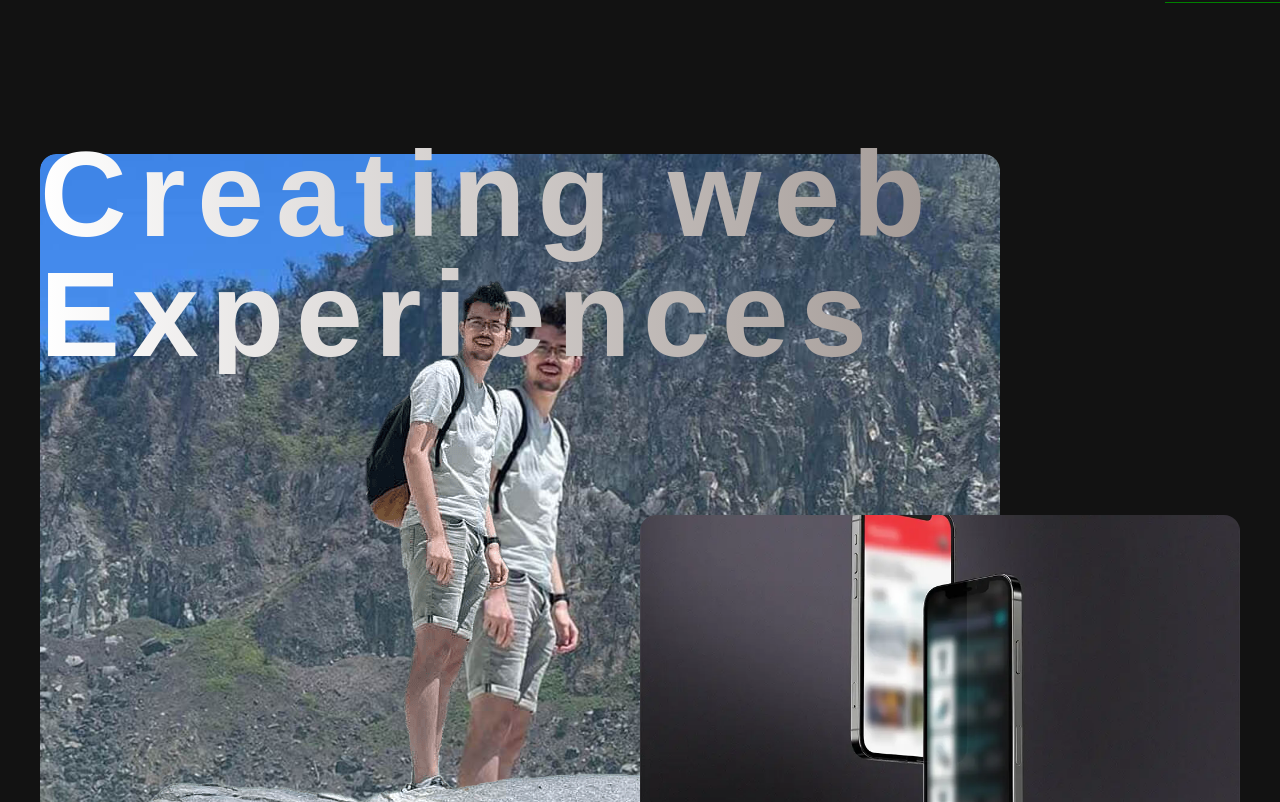
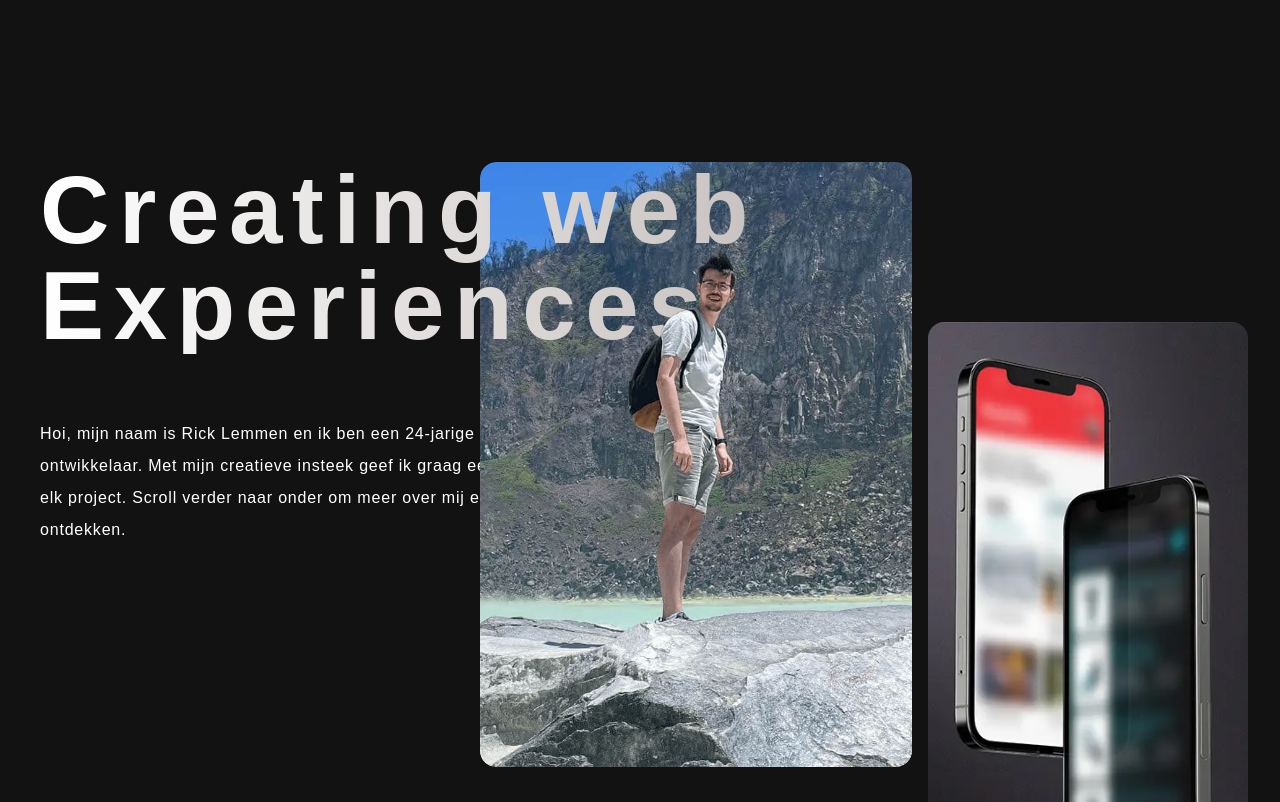
Before and after one commit to nemmel2000/ricklemmen-site, a Vue app: page / in a window 1280 px wide. Shown: the part 798-1600 px from the top of the page. Built offline with nearby package versions, Linux system fonts and the light colour scheme.

Commit message:
Improve responsive

```diff
--- a/src/App.vue
+++ b/src/App.vue
@@ -117,9 +117,7 @@ onMounted(() => {
             end: 'top top',
             scrub: 1
           },
-          ease: 'power2.out',
-          y: -movement,
-          zIndex: 10
+          y: -movement
         })
       })
 
@@ -135,8 +133,7 @@ onMounted(() => {
             scrub: 1
           },
           ease: 'power2.inOut',
-          y: movement,
-          zIndex: 10
+          y: movement
         })
       })
 
@@ -246,6 +243,10 @@ onMounted(() => {
       },
       '-=0.2'
     )
+    headerTl.from('body', {
+      height: window.innerHeight,
+      duration: 0.1
+    })
     headerTl.from(
       '.header__content',
       {
@@ -272,10 +273,6 @@ onMounted(() => {
       },
       '-=1.5'
     )
-    headerTl.from('body', {
-      height: window.innerHeight,
-      duration: 0.1
-    })
     headerTl.from('.header__text', {
       y: 40,
       filter: 'blur(4px)',
@@ -473,8 +470,7 @@ onMounted(() => {
         trigger: '#projects',
         start: '50% bottom',
         end: '67% bottom',
-        scrub: 0.5,
-        markers: true
+        scrub: 0.5
       }
     })
 
--- a/src/components/blocks/IntroBlock.vue
+++ b/src/components/blocks/IntroBlock.vue
@@ -1,12 +1,67 @@
 <template>
-  <section id="about" class="container-xl mt-32">
-    <div class="grid grid-cols-12">
-      <div class="col-span-full relative h-full">
-        <h2 class="text-gradient title-2 absolute top-0 left-0 z-[2] translate-y-1">
+  <section id="about" class="container-xl mt-40 mb-20 lg:mb-96 relative">
+    <div class="grid grid-cols-12 gap-x-4">
+      <template v-if="isDesktop">
+        <div class="col-span-full 2xl:col-span-8 relative h-full w-full block">
+          <h2
+            class="text-gradient relative z-10 title-1 tracking-widest leading-none 2xl:text-[120px] font-black"
+          >
             Creating web <br />
             Experiences
           </h2>
-        <div class="mt-6 relative size-full rounded-2xl overflow-clip w-4/5">
+          <p class="text-white font-light mt-16 w-1/2">
+            Hoi, mijn naam is Rick Lemmen en ik ben een <span v-text="yearsOld"></span>-jarige
+            frontend ontwikkelaar. Met mijn creatieve insteek geef ik graag een unieke draai aan elk
+            project. Scroll verder naar onder om meer over mij en mijn werk te ontdekken.
+          </p>
+        </div>
+        <div class="absolute w-[calc((100%/12)*7.5)] z-1 right-0 top-0 bottom-0 pr-8">
+          <div class="grid grid-cols-7 gap-x-4">
+            <div class="col-span-4">
+              <div class="relative size-full z-1 rounded-2xl overflow-clip aspect-[5/7] ani-exit">
+                <img
+                  src="/img/rick.jpg"
+                  alt="foto van Rick Lemmen"
+                  class="object-cover size-full rounded-2xl relative"
+                />
+              </div>
+            </div>
+            <div class="col-span-3">
+              <picture>
+                <source srcset="/img/projects/makita_mockup_blured.webp" type="image/webp" />
+                <source srcset="/img/projects/makita_mockup_blured.jpg" type="image/jpg" />
+                <img
+                  src="/img/projects/makita_mockup_blured.webp"
+                  alt="Image"
+                  class="size-full relative object-cover mt-40 rounded-2xl overflow-clip ani-exit"
+                />
+              </picture>
+            </div>
+          </div>
+        </div>
+        <div class="absolute w-[calc((100%/12)*7.5)] z-20 right-0 top-0 bottom-0 pr-8">
+          <div class="grid grid-cols-7 gap-x-4">
+            <div class="col-span-4">
+              <div class="relative size-full z-1 rounded-2xl overflow-clip aspect-[5/7] ani-exit">
+                <img
+                  src="/img/rick-transparant.png"
+                  alt="foto van Rick Lemmen"
+                  class="object-cover rounded-2xl absolute inset-0 size-full"
+                />
+              </div>
+            </div>
+          </div>
+        </div>
+      </template>
+      <template v-else>
+        <div class="col-span-full relative h-full">
+          <h2
+            class="text-gradient title-2 absolute top-0 left-0 z-[2] translate-y-1 md:translate-y-0"
+          >
+            Creating web <br />
+            Experiences
+          </h2>
+          <div class="mt-6 relative size-full rounded-2xl overflow-clip w-4/5 md:w-3/4">
             <img
               src="/img/rick.jpg"
               alt="foto van Rick Lemmen"
@@ -19,7 +74,7 @@
             />
           </div>
         </div>
-      <div class="col-span-6 col-start-7">
+        <div class="col-span-6 col-start-7 md:col-span-5 md:col-start-8">
           <picture>
             <source srcset="/img/projects/makita_mockup_blured.webp" type="image/webp" />
             <source srcset="/img/projects/makita_mockup_blured.jpg" type="image/jpg" />
@@ -31,10 +86,11 @@
           </picture>
         </div>
         <div class="col-span-full text-white font-light mt-6">
-        Hoi, mijn naam is Rick Lemmen en ik ben een <span v-text="yearsOld"></span>-jarige frontend
-        ontwikkelaar. Met mijn creatieve insteek geef ik graag een unieke draai aan elk project.
-        Scroll verder naar onder om meer over mij en mijn werk te ontdekken.
+          Hoi, mijn naam is Rick Lemmen en ik ben een <span v-text="yearsOld"></span>-jarige
+          frontend ontwikkelaar. Met mijn creatieve insteek geef ik graag een unieke draai aan elk
+          project. Scroll verder naar onder om meer over mij en mijn werk te ontdekken.
         </div>
+      </template>
     </div>
   </section>
 </template>
@@ -51,6 +107,8 @@ function getAge(dateString) {
   return age
 }
 
+const isDesktop = window.innerWidth > 1223
+
 let yearsOld = getAge('2000/06/23')
 </script>
 
--- a/src/components/blocks/TheProjects.vue
+++ b/src/components/blocks/TheProjects.vue
@@ -1,6 +1,6 @@
 <template>
-  <section id="projects" class="pt-60 pb-40 lg:pb-60 lg:pt-[50vh] z-1" style="color: white">
-    <div class="container-xl">
+  <section class="pt-60 pb-40 lg:pb-60 z-1 scroll-m-20" style="color: white">
+    <div class="container-xl" id="projects">
       <div class="flex flex-col">
         <p class="text-xl lg:text-2xl font-thin">Een greep uit mijn projecten</p>
 
@@ -129,3 +129,4 @@
   @apply fixed w-2/5 mr-[10%] h-[60vh] top-1/2 -translate-y-1/2 left-0 right-0 ml-auto cursor-none pointer-events-none hidden lg:block z-10;
 }
 </style>
+<script setup lang="ts"></script>
--- a/src/components/blocks/UspsLine.vue
+++ b/src/components/blocks/UspsLine.vue
@@ -1,6 +1,6 @@
 <template>
   <section id="usps" class="py-20 relative z-1">
-    <div class="py-10 lg:py-20 rotate-6 lg:rotate-12 relative z-10 border-black">
+    <div class="py-10 lg:py-20 rotate-6 lg:rotate-[9deg] relative z-10 border-black">
       <div class="inline-flex ani-scroll__right line relative z-10 my-3">
         <a href="" target="_blank" class="line-usp" rel="nofollow noopener noreferrer"
           >Javascript</a
--- a/src/style/_typography.css
+++ b/src/style/_typography.css
@@ -5,7 +5,7 @@
   }
 
   .title-2 {
-    @apply text-[42px] lg:text-7xl xl:text-[120px] font-extrabold leading-tight tracking-widest;
+    @apply text-[42px] md:text-6xl lg:text-7xl xl:text-[120px] font-extrabold leading-tight tracking-widest;
   }
 
   /* Font styles */
```
Lines whose indentation alone changed are shown as unchanged.
